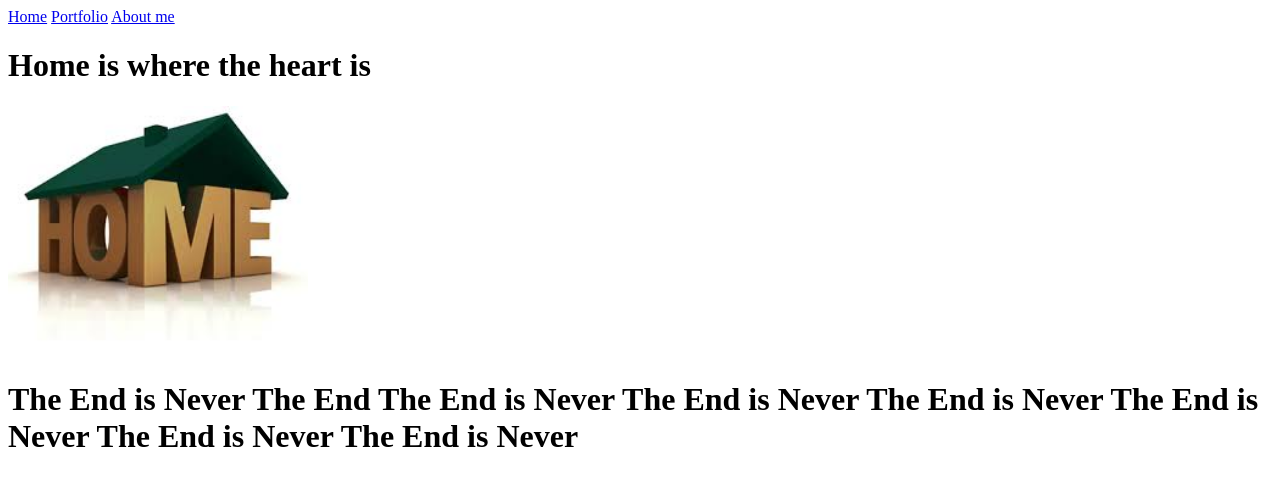
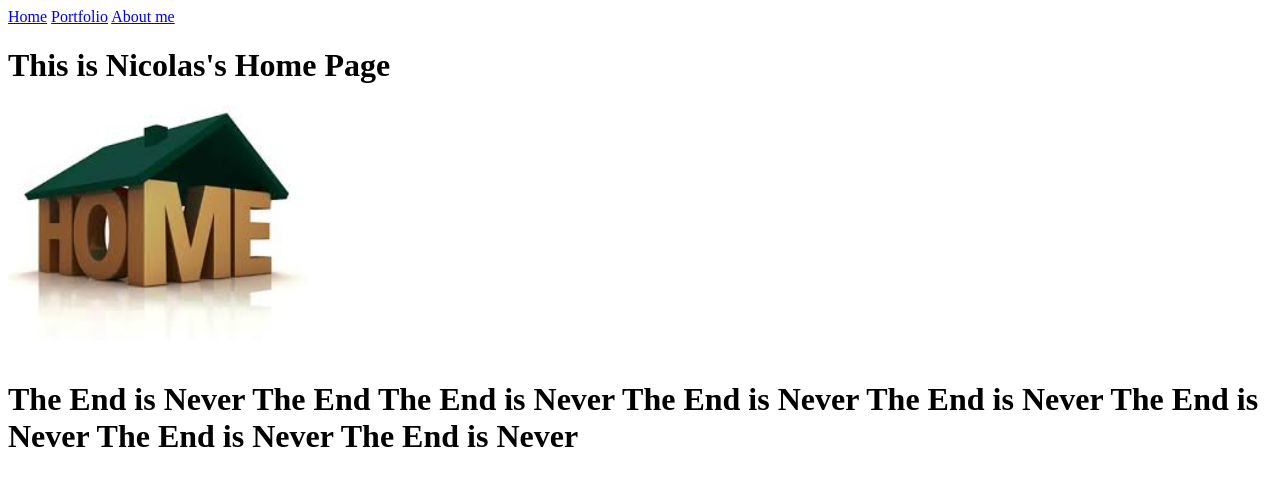
Before and after one commit to dsdice12/dsdice12.github.io, a plain HTML site: page my_website/index.html in a window 1280 px wide. Drawn offline with Linux system fonts and the light colour scheme.

Commit message:
changed the heading

```diff
--- a/my_website/index.html
+++ b/my_website/index.html
@@ -2,13 +2,13 @@
 <html lang="en">
   <head>
     <meta charset="utf-8">
-    <title>This is dsdice12's Home Page</title>
+    <title>Home</title>
   </head>
   <body>
     <a href="index.html">Home</a>
     <a href="portfolio.html">Portfolio</a>
     <a href="about_me.html">About me</a>
-    <h1>Home is where the heart is</h1>
+    <h1>This is Nicolas's Home Page</h1>
     <img src="images/home.jpg" height="250">
     <h1>The End is Never The End The End is Never The End is Never
     The End is Never The End is Never The End is Never The End is Never</h1>
```
